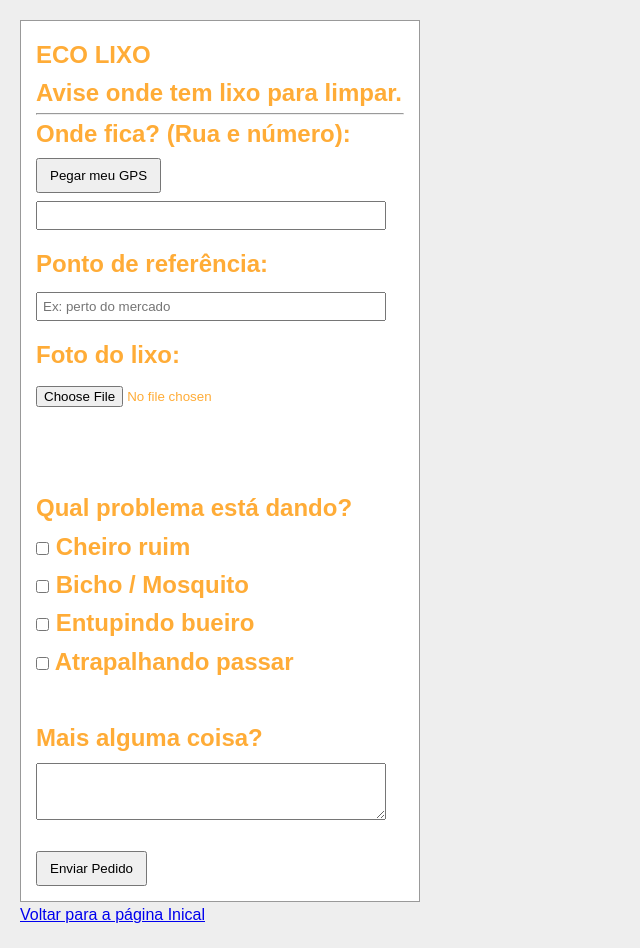
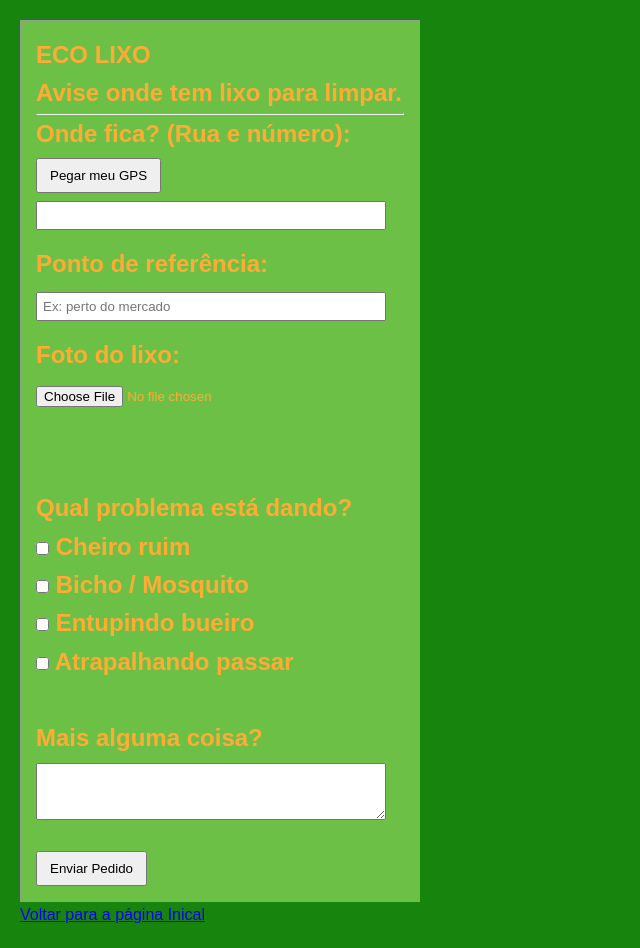
Before and after one commit to Guilherme8021X/PROJETO-ECO-LIXO, a plain HTML site: page problema.html in a window 1280 px wide. Shown: the whole page, without its empty margins (0-640 px from the left). Drawn offline with Linux system fonts and the light colour scheme.

Commit message:
alterar cor

```diff
--- a/problema.html
+++ b/problema.html
@@ -12,10 +12,10 @@
         body {
             font-family: Arial, sans-serif;
             margin: 20px;
-            background-color: #eeeeee;
+            background-color: #17850d;
         }
         .caixa {
-            background-color: white;
+            background-color: rgb(109, 192, 70);
             padding: 15px;
             border: 1px solid #999;
             max-width: 400px;
```
